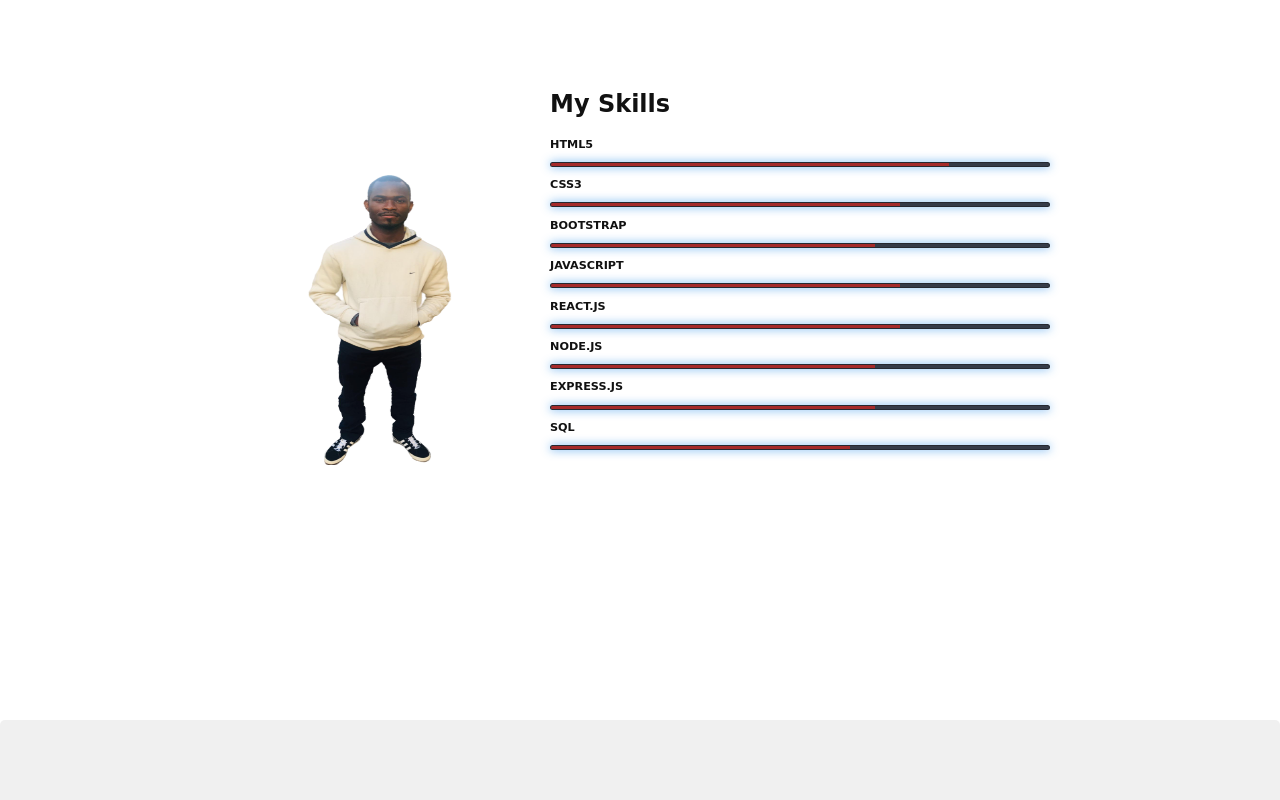
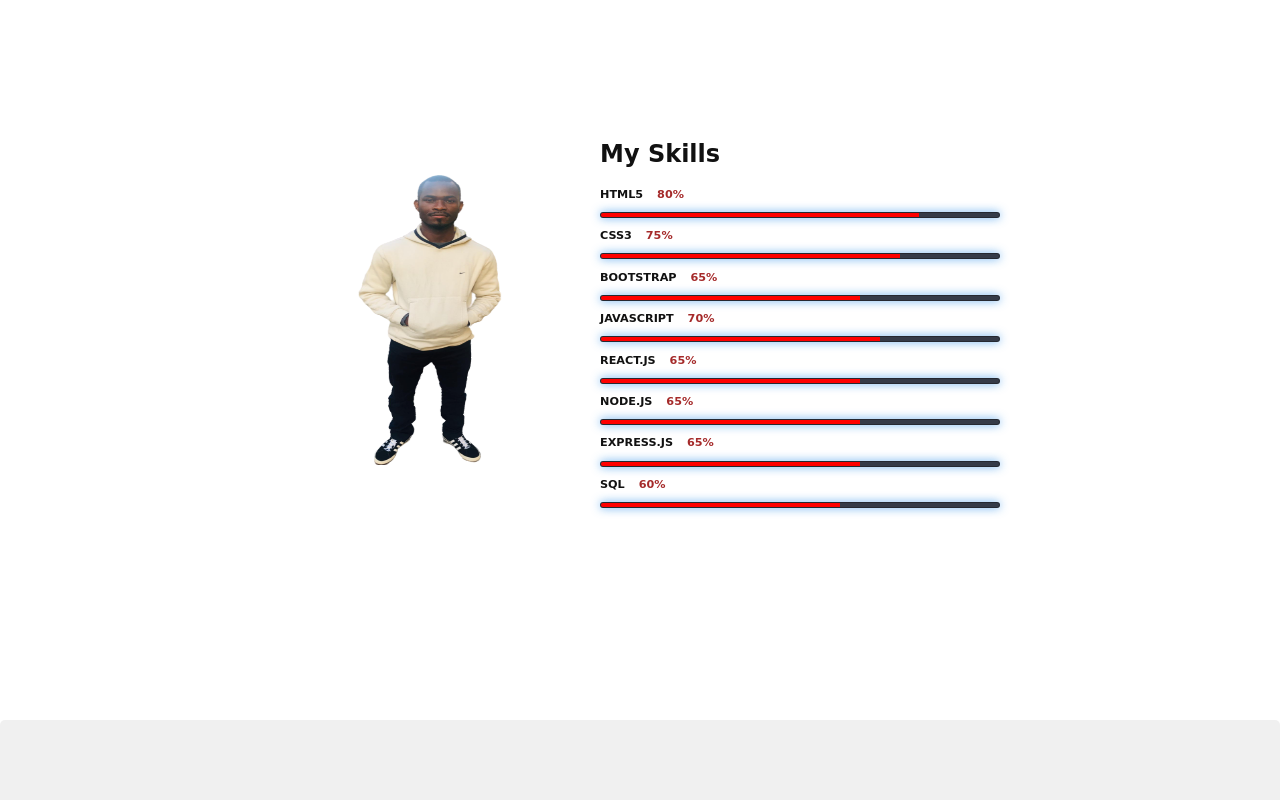
Before and after one commit to markwisdomreeves/my-portfolio, a plain HTML site: page index.html in a window 1280 px wide. Shown: the part 880-1680 px from the top of the page. Drawn offline with nearby package versions, Linux system fonts and the light colour scheme; a web font is replaced by a local one.

Commit message:
second commit

```diff
--- a/css/index.css
+++ b/css/index.css
@@ -56,11 +56,11 @@ html, body {
 }
 #navbar a:hover {
   color: gray;
-  border-bottom: 3px solid #f1f1f1;
+  border-bottom: 1px solid #f1f1f1;
 }
 #navbar a.active {
   color: gray;
-  border-bottom: 3px solid #f1f1f1;
+  border-bottom: 1px solid #f1f1f1;
 }
 #header #navbar #hire-me-link {
   font-size: 1rem;
@@ -612,8 +612,8 @@ input[type=submit]:hover {
 
 /* Skills section */
 .skills {
-  width: 500px;
-  height: 500px;
+  width: 400px;
+  height: 400px;
   color: #f1f1f1;
 }
 .skills h1 {
@@ -629,23 +629,28 @@ input[type=submit]:hover {
 .bar {
   background: #353b48;
   display: block;
-  height: 5px;
+  height: 6px;
   border: 1px solid rgba(0, 0, 0, 0.3);
   border-radius: 3px;
   overflow: hidden;
   box-shadow: 0 0 10px #2187e7b3;
 }
 .bar span {
-  height: 5px;
+  height: 6px;
   float: left;
-  background: brown;
+  background: red;
+}
+.percentage {
+  color: brown;
+  text-align: center;
+  padding: 10px;
 }
 .html {
   width: 80%;
   animation: html 2s;
 }
 .css {
-  width: 70%;
+  width: 75%;
   animation: css 2s;
 }
 .bootstrap {
@@ -657,7 +662,7 @@ input[type=submit]:hover {
   animation: javascript 2s;
 }
 .react {
-  width: 70%;
+  width: 65%;
   animation: react 2s;
 }
 .node {
@@ -686,7 +691,7 @@ input[type=submit]:hover {
     width: 0%;
   }
   100% {
-    width: 70%;
+    width: 75%;
   }
 }
 @keyframes bootstrap {
@@ -710,7 +715,7 @@ input[type=submit]:hover {
     width: 0%;
   }
   100% {
-    width: 70%;
+    width: 65%;
   }
 }
 @keyframes node {
--- a/index.html
+++ b/index.html
@@ -99,28 +99,52 @@
             <div class="skills">
                 <h1>My Skills</h1>
                 <li>
-                    <h3>HTML5</h3><span class="bar"><span class="html"></span></span>
+                    <h3>HTML5
+                        <span class="percentage">80%</span>
+                    </h3>
+                    <span class="bar"><span class="html"></span></span>
                 </li>
                 <li>
-                    <h3>CSS3</h3><span class="bar"><span class="css"></span></span>
+                    <h3>CSS3
+                        <span class="percentage">75%</span>
+                    </h3>
+                    <span class="bar"><span class="css"></span></span>
                 </li>
                 <li>
-                    <h3>BOOTSTRAP</h3><span class="bar"><span class="bootstrap"></span></span>
+                    <h3>BOOTSTRAP
+                        <span class="percentage">65%</span>
+                    </h3>
+                    <span class="bar"><span class="bootstrap"></span></span>
                 </li>
                 <li>
-                    <h3>JAVASCRIPT</h3><span class="bar"><span class="javascript"></span></span>
+                    <h3>JAVASCRIPT
+                        <span class="percentage">70%</span>
+                    </h3>
+                    <span class="bar"><span class="javascript"></span></span>
                 </li>
                 <li>
-                    <h3>REACT.JS</h3><span class="bar"><span class="react"></span></span>
+                    <h3>REACT.JS
+                        <span class="percentage">65%</span>
+                    </h3>
+                    <span class="bar"><span class="react"></span></span>
                 </li>
                 <li>
-                    <h3>NODE.JS</h3><span class="bar"><span class="node"></span></span>
+                    <h3>NODE.JS
+                        <span class="percentage">65%</span>
+                    </h3>
+                    <span class="bar"><span class="node"></span></span>
                 </li>
                 <li>
-                    <h3>EXPRESS.JS</h3><span class="bar"><span class="express"></span></span>
+                    <h3>EXPRESS.JS
+                        <span class="percentage">65%</span>
+                    </h3>
+                    <span class="bar"><span class="express"></span></span>
                 </li>
                 <li>
-                    <h3>SQL</h3><span class="bar"><span class="sql"></span></span>
+                    <h3>SQL
+                        <span class="percentage">60%</span>
+                    </h3>
+                    <span class="bar"><span class="sql"></span></span>
                 </li>
             </div>
         </section>
```
